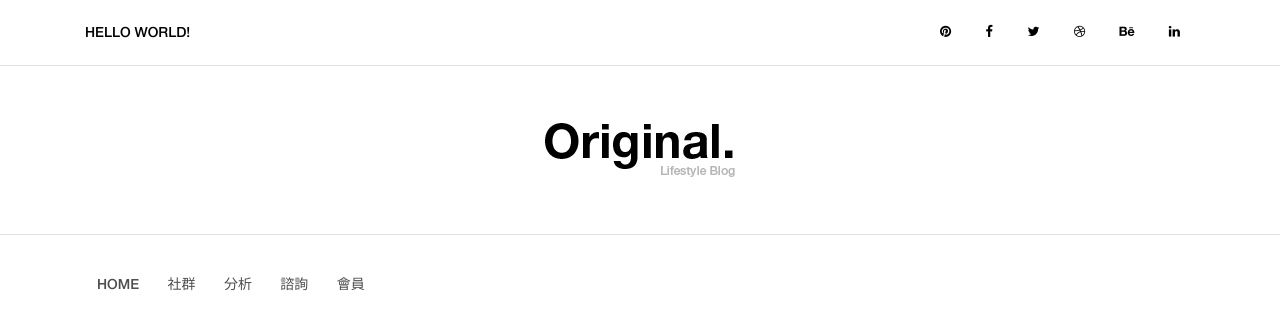
After one commit to forest1391/foodmap, a Django app: template templates/community page.html in a window 1280 px wide. The commit adds this page. Shown: the top 334 px of the page. Run offline with Django 4.2, Linux system fonts and the light colour scheme; the template is opened without the code that fills it, so the values that code supplies are empty; some libraries are stand-ins or nearby versions.

Commit message:
make it bet

```diff
--- /dev/null
+++ b/templates/community page.html
@@ -0,0 +1,146 @@
+<!DOCTYPE html>
+<html lang="en">
+<head>
+    <meta charset="UTF-8">
+    <meta name="description" content="">
+    <meta http-equiv="X-UA-Compatible" content="IE=edge">
+    <meta name="viewport" content="width=device-width, initial-scale=1, shrink-to-fit=no">
+    <!-- The above 4 meta tags *must* come first in the head; any other head content must come *after* these tags -->
+
+    <!-- Title -->
+    <title>Original - Lifestyle Blog Template</title>
+
+    <!-- Favicon -->
+    <link rel="icon" href="/static/img/core-img/favicon.ico">
+
+    <!-- Style CSS -->
+    <link rel="stylesheet" href="/static/css/style.css">
+</head>
+
+<body>
+<div id="preloader">
+        <div class="preload-content">
+            <div id="original-load"></div>
+        </div>
+    </div>
+
+    <!-- Subscribe Modal -->
+    <div class="subscribe-newsletter-area">
+        <div class="modal fade" id="subsModal" tabindex="-1" role="dialog" aria-labelledby="subsModal" aria-hidden="true">
+            <div class="modal-dialog modal-dialog-centered" role="document">
+                <div class="modal-content">
+                    <button type="button" class="close" data-dismiss="modal" aria-label="Close"><span aria-hidden="true">&times;</span></button>
+                    <div class="modal-body">
+                        <h5 class="title">Subscribe to my newsletter</h5>
+                        <form action="#" class="newsletterForm" method="post">
+                            <input type="email" name="email" id="subscribesForm2" placeholder="Your e-mail here">
+                            <button type="submit" class="btn original-btn">Subscribe</button>
+                        </form>
+                    </div>
+                </div>
+            </div>
+        </div>
+    </div>
+
+    <!-- ##### Header Area Start ##### -->
+    <header class="header-area">
+
+        <!-- Top Header Area -->
+        <div class="top-header">
+            <div class="container h-100">
+                <div class="row h-100 align-items-center">
+                    <!-- Breaking News Area -->
+                    <div class="col-12 col-sm-8">
+                        <div class="breaking-news-area">
+                            <div id="breakingNewsTicker" class="ticker">
+                                <ul>
+                                    <li><a href="#">Hello World!</a></li>
+                                    <li><a href="#">Hello Universe!</a></li>
+                                    <li><a href="#">Hello Original!</a></li>
+                                    <li><a href="#">Hello Earth!</a></li>
+                                    <li><a href="#">Hello Colorlib!</a></li>
+                                </ul>
+                            </div>
+                        </div>
+                    </div>
+                    <!-- Top Social Area -->
+                    <div class="col-12 col-sm-4">
+                        <div class="top-social-area">
+                            <a href="#" data-toggle="tooltip" data-placement="bottom" title="Pinterest"><i class="fa fa-pinterest" aria-hidden="true"></i></a>
+                            <a href="#" data-toggle="tooltip" data-placement="bottom" title="Facebook"><i class="fa fa-facebook" aria-hidden="true"></i></a>
+                            <a href="#" data-toggle="tooltip" data-placement="bottom" title="Twitter"><i class="fa fa-twitter" aria-hidden="true"></i></a>
+                            <a href="#" data-toggle="tooltip" data-placement="bottom" title="Dribbble"><i class="fa fa-dribbble" aria-hidden="true"></i></a>
+                            <a href="#" data-toggle="tooltip" data-placement="bottom" title="Behance"><i class="fa fa-behance" aria-hidden="true"></i></a>
+                            <a href="#" data-toggle="tooltip" data-placement="bottom" title="Linkedin"><i class="fa fa-linkedin" aria-hidden="true"></i></a>
+                        </div>
+                    </div>
+                </div>
+            </div>
+        </div>
+
+        <!-- Logo Area -->
+        <div class="logo-area text-center">
+            <div class="container h-100">
+                <div class="row h-100 align-items-center">
+                    <div class="col-12">
+                        <a href="index.html" class="original-logo"><img src="/static/img/core-img/logo.png" alt=""></a>
+                    </div>
+                </div>
+            </div>
+        </div>
+
+        <!-- Nav Area -->
+      <div class="original-nav-area" id="stickyNav">
+            <div class="classy-nav-container breakpoint-off">
+                <div class="container">
+                    <!-- Classy Menu -->
+                    <nav class="classy-navbar">
+
+                        <!-- Subscribe btn -->
+
+
+                        <!-- Navbar Toggler -->
+                        <div class="classy-navbar-toggler">
+                            <span class="navbarToggler"><span></span><span></span><span></span></span>
+                        </div>
+
+                        <!-- Menu -->
+                        <div class="classy-menu" id="originalNav">
+                            <!-- close btn -->
+                            <div class="classycloseIcon">
+                                <div class="cross-wrap"><span class="top"></span><span class="bottom"></span></div>
+                            </div>
+
+                            <!-- Nav Start -->
+                            <div class="classynav">
+                                <ul>
+                                    <li><a href="index.html">Home</a></li>
+                                    <li><a href="community.html">社群</a></li>
+                                    <li><a href="analyze.html">分析</a></li>
+                                    <li><a href="index.html">諮詢</a></li>
+                                    <li><a href="login.html">會員</a></li>
+                                </ul>
+                            </div>
+                            <!-- Nav End -->
+                        </div>
+<!--                        <div class="subscribe-btn">-->
+<!--                            <a href="#" class="btn subscribe-btn" data-toggle="modal" data-target="#subsModal">Subscribe</a>-->
+<!--                        </div>-->
+
+                    </nav>
+                </div>
+            </div>
+        </div>
+    </header>
+
+<script src="/static/js/jquery/jquery-2.2.4.min.js"></script>
+    <!-- Popper js -->
+    <script src="/static/js/popper.min.js"></script>
+    <!-- Bootstrap js -->
+    <script src="/static/js/bootstrap.min.js"></script>
+    <!-- Plugins js -->
+    <script src="/static/js/plugins.js"></script>
+    <!-- Active js -->
+    <script src="/static/js/active.js"></script>
+</body>
+</html>
--- a/templates/community.html
+++ b/templates/community.html
@@ -164,7 +164,7 @@
                                 <div class="single-blog-content">
                                     <div class="line"></div>
                                     <a href="#" class="post-tag">日式料理</a>
-                                    <h4><a href="#" class="post-headline">定食8</a></h4>
+                                    <h4><a href="/templates/community%20page.html" class="post-headline">定食8</a></h4>
                                     <p>大家好~~ ，這裡是森森編~，又到了一個月一次的美食推薦拉，相信有長時間追蹤的小森們都知道，我這次又又又要來介紹日式美食拉(歡呼~~ ，不知上次的日式和果子介紹大家有沒有去尋找大秘寶呢，畢竟台灣日式和果子專賣店很少呢QQ，不然會看到我家一個角落堆成一座山點心(認真 ，這次我要來介紹日本定食，相信大家因該都不陌生，.....</p>
                                     <div class="post-meta">
                                         <p>By <a href="#">森林木</a></p>
@@ -192,9 +192,9 @@
                                     <div class="line"></div>
                                     <a href="#" class="post-tag">日式點心</a>
                                     <h4><a href="#" class="post-headline">銅鑼燒</a></h4>
-                                    <p>哈囉~~ 大家晚安~~ ，一個月一次的日式和果子全方位介紹與推薦來了(歡呼 ，哼哼這次這個文案我可是準備了一個月之久，親自前往戰爭現場以冒死犯境的精神，從店家的店裡偷了他們的點心食譜來喔，我很厲害吧快夸夸我(眼睛發亮 ，這次我為了想屆紹晚整了專業介紹，居然!居然!! 三xx願意讓我去看製作過程，真是太感謝了我快哭了(嗚嗚 ，而且老闆還大方的送了我50份的優惠眷來給小森們，大家還不快讚爆店家!! </p>
+                                    <p>哈囉~~ 大家晚安~~ ，一個月一次的日式和果子全方位介紹與推薦來了(歡呼 ，哼哼這次這個文案我可是準備了一個月之久，親自前往戰爭現場以冒死犯境的精神，從店家的店裡偷了他們的點心食譜來喔，我很厲害吧快夸夸我(眼睛發亮 ，這次我為了想介紹完整的專業製程，居然!居然!! 三xx願意讓我去看製作過程，真是太感謝了我快哭了(嗚嗚 ，而且老闆還大方的送了我50份的優惠眷來給小森們，大家還不快讚爆店家!! </p>
                                     <div class="post-meta">
-                                        <p>By <a href="#">j森林木</a></p>
+                                        <p>By <a href="#">森林木</a></p>
                                         <p>3 comments</p>
                                     </div>
                                 </div>
```
